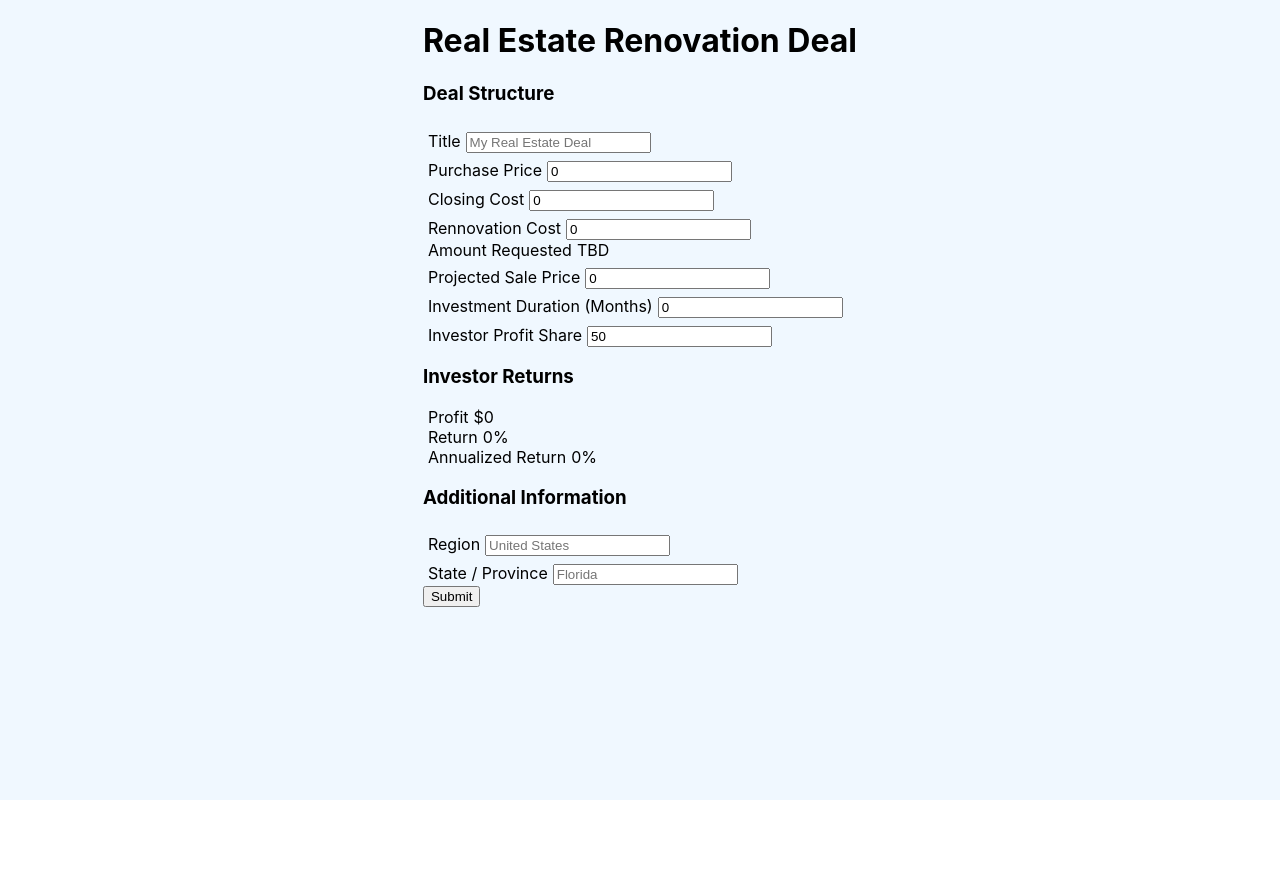
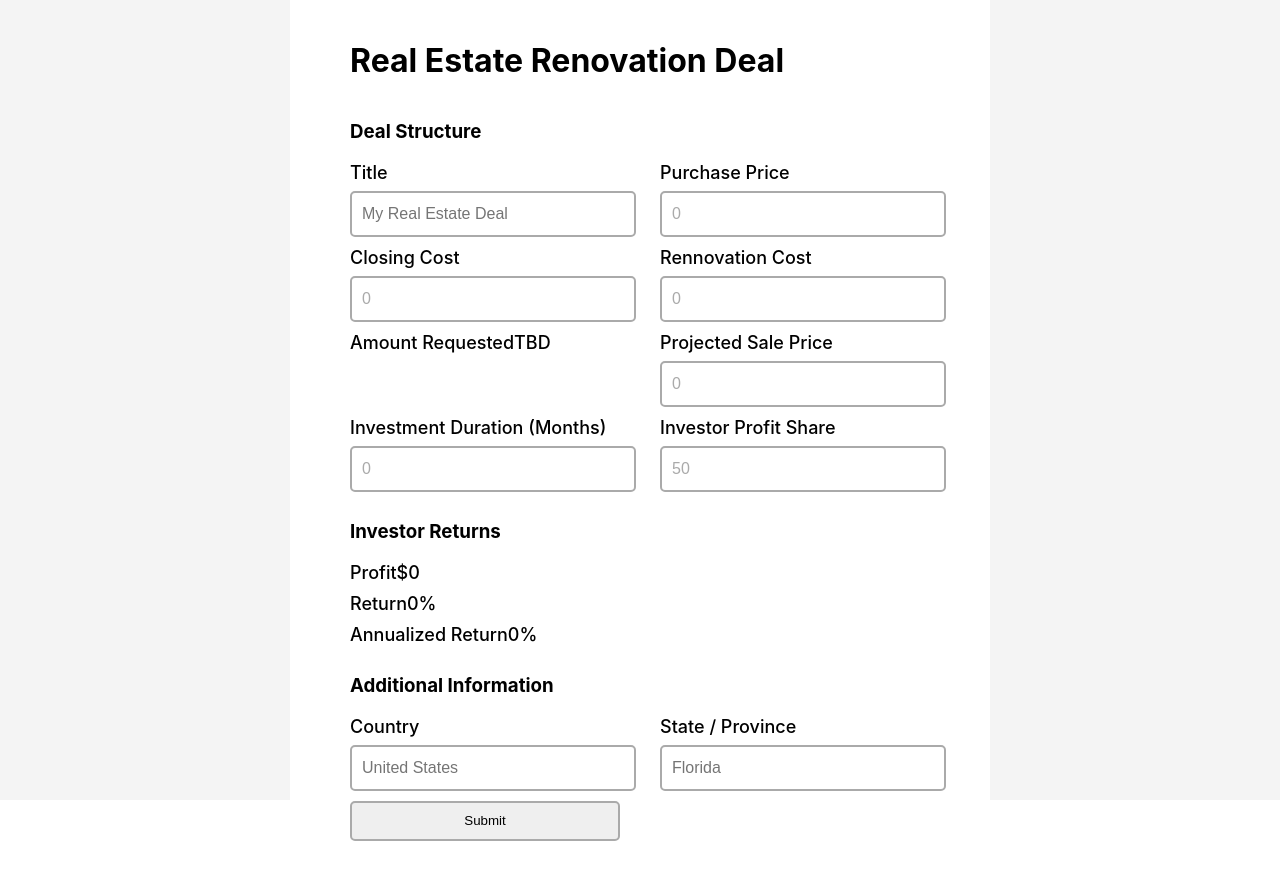
Before and after one commit to delaanthonio/deal-flow, a React (Create React App) app: page / in a window 1280 px wide. Shown: the top 880 px of the page. Before the commit the page ends 800 px from the top, so only its background shows below. Built offline with nearby package versions, Linux system fonts and the light colour scheme.

Commit message:
feat: update styling of app

```diff
--- a/src/App.css
+++ b/src/App.css
@@ -1,14 +1,13 @@
 .App {
   text-align: left;
-  background-color: aliceblue;
+  background-color: rgb(244, 244, 244);
   height: 100vh;
   display: flex;
+  flex-direction: column;
+  font-family: -apple-system, BlinkMacSystemFont, avenir next, avenir, segoe ui,
+    helvetica neue, helvetica, Cantarell, Ubuntu, roboto, noto, arial, sans-serif;
+  align-items: center;
   justify-content: center;
-}
-
-label {
-  padding-right: 5px;
-  padding-left: 5px;
 }
 
 .App-logo {
@@ -23,18 +22,16 @@ label {
 }
 
 .App-header {
-  background-color: #282c34;
-  min-height: 100vh;
+  min-height: 10vh;
   display: flex;
-  flex-direction: column;
+  flex-direction: row;
   align-items: center;
   justify-content: center;
-  font-size: calc(10px + 2vmin);
-  color: white;
+  font-size: calc(30px + 2vmin);
 }
 
 .App-link {
-  color: #61dafb;
+  color: #b4c0c3;
 }
 
 @keyframes App-logo-spin {
@@ -54,9 +51,58 @@ input {
   margin-top: 0.5rem;
 }
 
-p {
-  margin: 0;
-  margin-bottom: 0.25;
-  font-size: 0.5rem;
-  color: red;
+.container {
+  display: flex;
+  justify-content: center;
+  flex-direction: column;
+  max-width: 700px;
+  width: 100%;
+  background: 25px 30px;
+  border-radius: 5px;
 }
+
+.input-field {
+  font-weight: 500;
+  margin-bottom: 5px;
+}
+
+.deal-form {
+  background-color: white;
+  border-radius: 5px;
+  display: flex;
+  flex-direction: column;
+  justify-content: center;
+  padding: 60px;
+  max-width: 600px;
+}
+
+.deal-form-section {
+  display: flex;
+  flex-wrap: wrap;
+  justify-content: space-between;
+}
+
+input {
+  height: 40px;
+  width: 100%;
+  font-weight: 500;
+  font-size: 16px;
+  border-radius: 5px;
+  border: 2px solid #aaa;
+  color: #aaa;
+  padding-left: 10px;
+}
+
+.input-field {
+  width: calc(50% - 20px);
+  margin-bottom: 10px;
+  font-size: 18px;
+}
+
+button {
+  border-radius: 5px;
+  border: 2px solid #aaa;
+  height: 40px;
+  width: 100%;
+  margin-bottom: 10px;
+}
--- a/src/App.tsx
+++ b/src/App.tsx
@@ -1,6 +1,5 @@
-import React from 'react'
+import './App.css'
 import logo from './logo.svg'
-import './App.css'
 import {RealEstateRennovationForm} from './RealEstateRenovationForm'
 
 function reactApp() {
@@ -27,8 +26,10 @@ function reactApp() {
 function App() {
   return (
     <div className="App">
-      <header className="App-header"></header>
-      <RealEstateRennovationForm />
+      <header className="App-header">Deal Flow</header>
+      <div className="container">
+        <RealEstateRennovationForm />
+      </div>
     </div>
   )
 }
--- a/src/RealEstateRenovationForm.tsx
+++ b/src/RealEstateRenovationForm.tsx
@@ -1,4 +1,4 @@
-import { ErrorMessage, Field, Form, Formik } from 'formik'
+import {ErrorMessage, Field, Form, Formik} from 'formik'
 import * as Yup from 'yup'
 
 const validationSchema = Yup.object().shape({
@@ -32,9 +32,11 @@ interface DisplayFieldProps {
 
 const LabeledField = (props: LabeledFieldProps) => {
   return (
-        <div className="input-container">
-            <label htmlFor={props.name}>{props.title}</label>
-            <Field {...props}></Field>
+    <div className="input-field">
+      <label className="field-title" htmlFor={props.name}>
+        {props.title}
+      </label>
+      <Field className="deal-input-box" {...props}></Field>
       <ErrorMessage name={props.name} />
     </div>
   )
@@ -42,8 +44,10 @@ const LabeledField = (props: LabeledFieldProps) => {
 
 const DisplayField = (props: DisplayFieldProps) => {
   return (
-        <div className="input-container">
-            <label htmlFor={props.name}>{props.title}</label>
+    <div className="input-field">
+      <label className="field-title" htmlFor={props.name}>
+        {props.title}
+      </label>
       {props.value}
       <ErrorMessage name={props.name} />
     </div>
@@ -96,10 +100,11 @@ export const RealEstateRennovationForm = () => {
             minimumFractionDigits: 2,
           })
           return (
-                        <Form>
+            <Form className="deal-form">
               <h1>Real Estate Renovation Deal</h1>
 
               <h3>Deal Structure</h3>
+              <div className="deal-form-section">
                 <LabeledField
                   name="title"
                   title="Title"
@@ -120,8 +125,10 @@ export const RealEstateRennovationForm = () => {
                   title="Investment Duration (Months)"
                 />
                 <LabeledField name="investorProfitShare" title="Investor Profit Share" />
+              </div>
 
               <h3>Investor Returns</h3>
+              <div className="deal-form-">
                 <DisplayField
                   name="profitToInvestor"
                   title="Profit"
@@ -137,16 +144,21 @@ export const RealEstateRennovationForm = () => {
                   title="Annualized Return"
                   value={annualizedReturn ? displayAnnualizedReturn : '0%'}
                 />
+              </div>
 
               <h3>Additional Information</h3>
-                            <LabeledField name="region" title="Region" placeholder="United States" />
+              <div className="deal-form-section">
+                <LabeledField name="region" title="Country" placeholder="United States" />
                 <LabeledField
                   name="subRegion"
                   title="State / Province"
                   placeholder="Florida"
                 />
+              </div>
 
+              <div className="input-field">
                 <button type="submit">Submit</button>
+              </div>
             </Form>
           )
         }}
```
Lines whose indentation alone changed are shown as unchanged.
